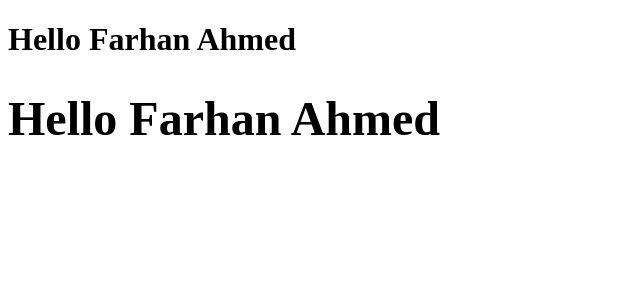
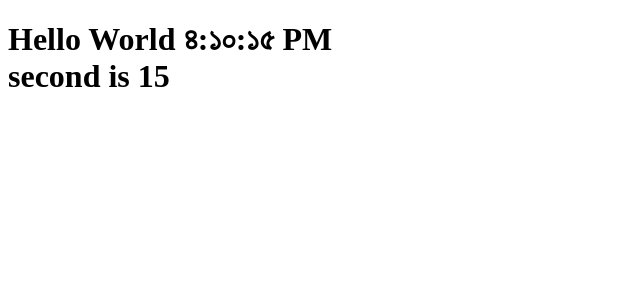
Before and after one commit to RaiyanNooryRady/JavaScript-Codes, a React (Create React App) app in the folder React/my-react/: page / in a window 1280 px wide. Shown: the top 300 px of the page, without its empty margins (0-640 px from the left). Built offline with nearby package versions, Linux system fonts and the light colour scheme.

Commit message:
components and props

```diff
--- a/React/my-react/src/index.js
+++ b/React/my-react/src/index.js
@@ -1,77 +1,33 @@
-import React from 'react';
-import ReactDOM from 'react-dom';
+import React from "react";
+import ReactDOM from "react-dom/client";
 
-//const element= React.createElement('h1',null,'Hello, World');
+//functional component: it's not stateful
+// function Clock({locale,className}) {
 
+//     return (
+//         <h1 className="heading">
+//             <span className="text">Hello {new Date().toLocaleTimeString(locale)}</span> <br/>
+//             <span className={className}>second is {new Date().getSeconds(locale)}</span>
+//         </h1>
+//     );// react element
 
-// setInterval(()=>{
-//   const index = 0;
-//   const element = (
-//     <h1 id="hello" className='headings' tabIndex={index}>
-//       <div>Hello {new Date().toLocaleTimeString()}</div>
-//       <img src='https://img.freepik.com/free-photo/vibrant-colors-nature-close-up-wet-purple-daisy-generated-by-artificial-intellingence_25030-63819.jpg' alt='web-img'/>
-//     </h1>);
-//   ReactDOM.render(element, document.getElementById('root'));
-// },1000);
-/*
-element ={
-  type:h1,
-  props:{
-    className:'heading',
-    children: [
-    {
-      type:span,
-      props: 'Hello 11 world'
-    },
-    {
-      type:'img',
-      src:''
+// }//react component
+//function= react component, it returns react element
+
+//class component: its stateful
+class Clock extends React.Component{
+
+    render(){
+
+        return (
+            <h1 className="heading">
+                <span className="text">Hello {this.props.children}{ new Date().toLocaleTimeString(this.props.locale)}</span> <br/>
+                <span className={this.props.className}>second is {new Date().getSeconds()}</span>
+            </h1>
+        );
     }
-  ]
-  }
 }
+// const ClockComponent= new Clock();
 
-
-*/
-
-function getGreetings(user) {
-  if (user) {
-    return <h1>Hello {user}</h1>;
-  }
-  else
-    return <h1>Hello stranger</h1>;
-}
-// const element2 = <h1>Hello {getGreetings('Raiyan')} </h1>
-// console.log(element, element2);
-// import React from "react";
-// import ReactDOM from "react-dom/client";
-// import App from "./App";
-// import reportWebVitals from "./reportWebVitals";
-
-// const root = ReactDOM.createRoot(document.getElementById("root"));
-// root.render(
-//   <React.StrictMode>
-//     <App />
-//   </React.StrictMode>
-// );
-
-// // If you want to start measuring performance in your app, pass a function
-// // to log results (for example: reportWebVitals(console.log))
-// // or send to an analytics endpoint. Learn more: https://bit.ly/CRA-vitals
-// reportWebVitals();
-
-function name(userName) {
-  return userName.firstName + ' ' + userName.lastName;
-}
-const user = {
-  firstName: 'Farhan',
-  lastName: 'Ahmed'
-}
-const element =
-  <div>
-    <h1>Hello {name(user)}</h1>
-    <h2>{getGreetings(name(user))}</h2>
-  </div>;
-
-const root = ReactDOM.createRoot(document.getElementById('root'));
-root.render(element);
+const root = ReactDOM.createRoot(document.getElementById("root"));
+root.render(<Clock locale="bn-BD" className="hello"> World </Clock>);
```
Also changed, not shown: React/my-react/src/indexTest.js (added, +77 -0 lines).
